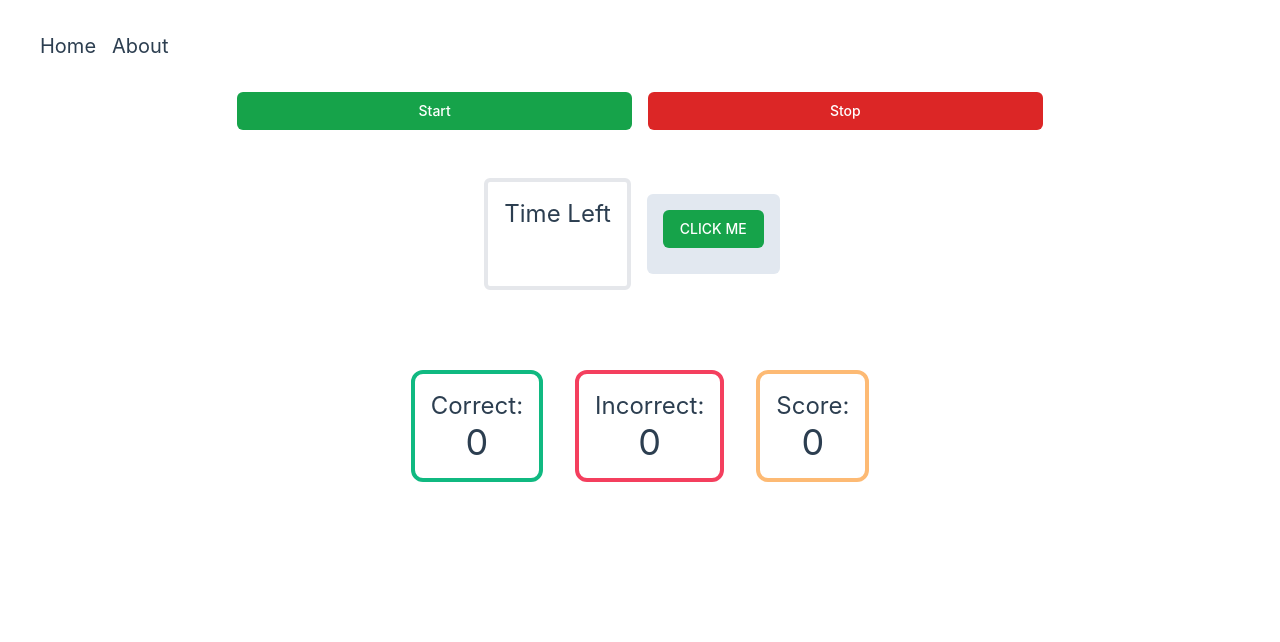
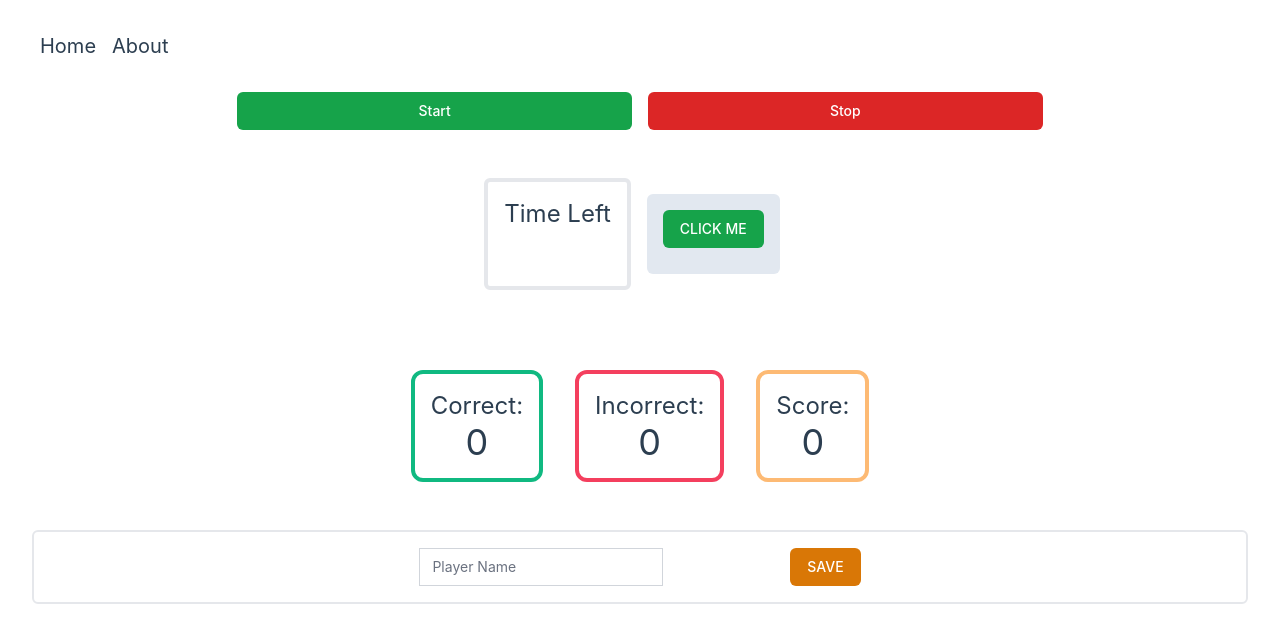
Before and after one commit to TobiasBester/vue-training, a Vue app in the folder vue-training-app/: page / in a window 1280 px wide. Shown: the top 642 px of the page. Built offline with nearby package versions, Linux system fonts and the light colour scheme.

Commit message:
Prepare for next exercise branch
- Add player score input row with new BaseInput component
- Add functionality to start and stop buttons with useTimer composable

```diff
--- /dev/null
+++ b/vue-training-app/src/components/base/BaseInput.vue
@@ -0,0 +1,39 @@
+<template>
+  <div>
+    <label for="base-input" class="sr-only">
+      {{ label }}
+    </label>
+    <input
+      id="base-input"
+      type="text"
+      class="appearance-none rounded-none relative block w-full px-3 py-2 border border-gray-300 placeholder-gray-500 text-gray-900 rounded-md focus:outline-none focus:ring-indigo-500 focus:border-indigo-500 focus:z-10 sm:text-sm"
+      :placeholder="label"
+      :value="outValue"
+      @input="$emit('input', outValue)"
+    />
+  </div>
+</template>
+
+<script setup>
+  import { ref, watch } from 'vue'
+
+  const props = defineProps ({
+    value: {
+      type: String
+    },
+    label: {
+      type: String,
+      required: true
+    }
+  })
+
+  const outValue = ref(props.value)
+
+  watch(props, ({ value }) => {
+    outValue.value = value
+  })
+</script>
+
+<style scoped>
+
+</style>
--- /dev/null
+++ b/vue-training-app/src/composables/useTimer.ts
@@ -0,0 +1,33 @@
+import { ref } from 'vue';
+
+const timeRemaining = ref(0)
+
+export default function useTimer (countDown: number) {
+  let timer: any = null
+
+  const countDownTimer = () => {
+    if (timeRemaining.value > 0) {
+      timer = setTimeout(() => {
+        timeRemaining.value -= 1
+        countDownTimer()
+      }, 1000)
+    } else {
+      reset()
+    }
+  }
+
+  const reset = () => {
+    timeRemaining.value = countDown
+    if (timer) {
+      clearTimeout(timer)
+    }
+  }
+
+  reset()
+
+  return {
+    timeRemaining,
+    reset,
+    countDownTimer
+  }
+}
--- a/vue-training-app/src/views/HomeView.vue
+++ b/vue-training-app/src/views/HomeView.vue
@@ -2,10 +2,20 @@
   <div class="container my-4">
     <div class="flex flex-col justify-center align-middle w-75">
       <div class="flex flex-row justify-center p-4">
-        <base-btn class="w-1/3 mx-2" focus color="green">
+        <base-btn
+          class="w-1/3 mx-2"
+          focus
+          color="green"
+          @click="countDownTimer"
+        >
           Start
         </base-btn>
-        <base-btn class="w-1/3 mx-2" focus color="red">
+        <base-btn
+          class="w-1/3 mx-2"
+          focus
+          color="red"
+          @click="reset"
+        >
           Stop
         </base-btn>
       </div>
@@ -15,7 +25,7 @@
             Time Left
           </span>
           <div class="text-4xl text-bold text-white">
-            30
+            {{ timeRemaining }}
           </div>
         </div>
         <div class="p-4 m-4 rounded-md bg-slate-200 text-black">
@@ -38,6 +48,15 @@
           <div class="text-4xl">0</div>
         </div>
       </div>
+      <div class="flex flex-row justify-center align-start rounded-md border-2 p-4">
+        <base-input label="Player Name" />
+        <div class="mx-4 text-2xl text-white">
+          Score: 0
+        </div>
+        <base-btn color="gold">
+          SAVE
+        </base-btn>
+      </div>
     </div>
   </div>
 </template>
@@ -45,6 +64,8 @@
 <script setup lang="ts">
 import BaseBtn from '@/components/base/BaseBtn.vue'
 import { ref } from 'vue'
+import BaseInput from '@/components/base/BaseInput.vue';
+import useTimer from '@/composables/useTimer';
 
 const numCorrect = ref(0)
 const numIncorrect = ref(0)
@@ -52,4 +73,8 @@ const numIncorrect = ref(0)
 const incCorrect = () => {
   numCorrect.value += 1
 }
+
+const PLAY_TIME_SECONDS = 20
+const { reset, timeRemaining, countDownTimer } = useTimer(PLAY_TIME_SECONDS)
+
 </script>
```
